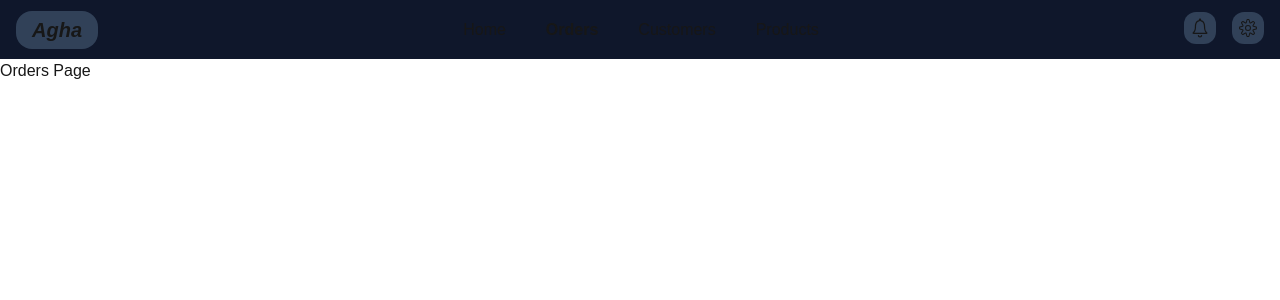
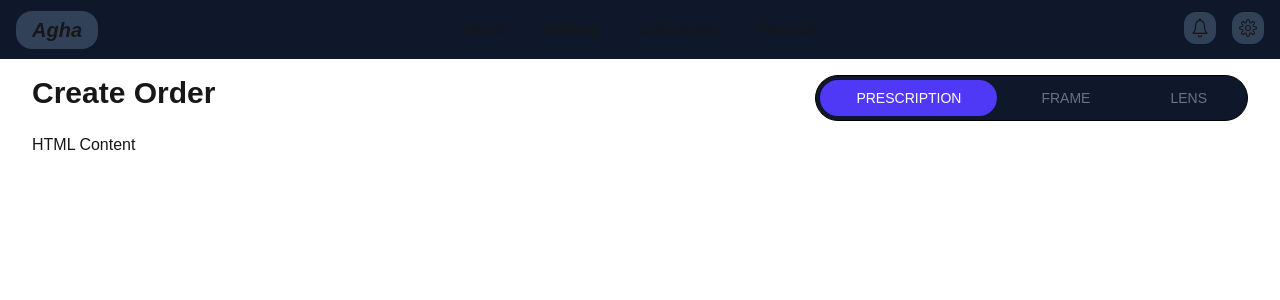
Before and after one commit to yasseragha1999/Agha-Optics, a Next.js app: page /orders in a window 1280 px wide. Shown: the top 300 px of the page. Built offline with nearby package versions, Linux system fonts and the light colour scheme.

Commit message:
add Tabs in Orders

```diff
--- a/src/app/orders/page.jsx
+++ b/src/app/orders/page.jsx
@@ -1,11 +1,48 @@
-import React from 'react';
+"use client";
+import {useState} from "react";
 
-const orders = () => {
+const Orders = () => {
+    const [checked, setChecked] = useState("prescription");
+
     return (
-        <>
-            <h1>Orders Page</h1>
-        </>
+        <section className="container">
+            <div className="flex justify-between mb-3">
+                <h3 className="text-3xl font-bold">Create Order</h3>
+
+                <div
+                    className="md:flex justify-center w-fit space-x-2 bg-slate-900 p-1 border border-black rounded-2xl md:rounded-full text-sm">
+
+                    {["prescription", "frame", "lens"].map((item) => (
+                        <div key={item} className="flex items-center">
+                            <input
+                                type="radio"
+                                name="options"
+                                id={item}
+                                className="hidden peer"
+                                checked={checked === item}
+                                onChange={() => setChecked(item)}
+                            />
+
+                            <label
+                                htmlFor={item}
+                                className="cursor-pointer rounded-full py-2 px-9 text-gray-500 transition-colors duration-200
+                peer-checked:bg-indigo-600 peer-checked:text-white"
+                            >
+                                {item.toUpperCase()}
+                            </label>
+                        </div>
+                    ))}
+                </div>
+            </div>
+
+            {/* Content */}
+            <div >
+                {checked === "prescription" && <p>HTML Content</p>}
+                {checked === "frame" && <p>CSS Content</p>}
+                {checked === "lens" && <p>React Content</p>}
+            </div>
+        </section>
     );
 };
 
-export default orders;
+export default Orders;
```
